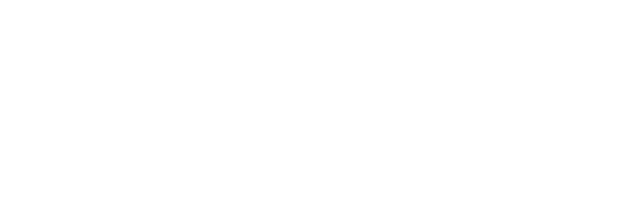
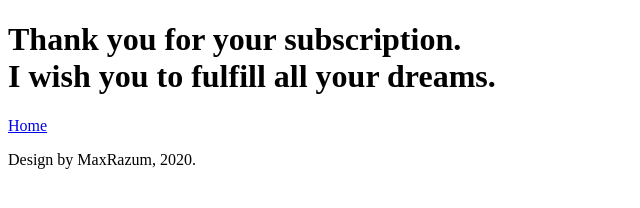
Before and after one commit to maxrazum/Project-1---Personal-Blog-Website, a plain HTML site: page pages/thank-you.html in a window 1280 px wide. Shown: the whole page, without its empty margins (0-640 px from the left). Drawn offline with Linux system fonts and the light colour scheme.

Commit message:
feat: Finished grateful message

```diff
--- a/pages/thank-you.html
+++ b/pages/thank-you.html
@@ -0,0 +1,35 @@
+<!DOCTYPE html>
+<html lang="en">
+
+<head>
+    <meta charset="UTF-8">
+    <meta name="viewport" content="width=device-width, initial-scale=1.0">
+    <!--google fonts added from https://fonts.google.com/specimen/Kanit?sidebar.open=true&preview.text=TRAVEL%20BLOG&preview.text_type=custom&selection.family=Kanit:ital,wght@0,200;0,400;0,700;1,200-->
+    <link href="https://fonts.googleapis.com/css2?family=Kanit:ital,wght@0,200;0,400;0,700;1,200&display=swap" rel="stylesheet">
+    <link href="../css/style.css" rel="stylesheet">
+    <title>Thank you</title>
+</head>
+
+<body>
+    <div class="thank-you-container">
+
+        <main class="blog">
+            <h1>Thank you for your subscription.<br>I wish you to fulfill all your dreams.</h1>
+        </main>
+
+        <nav class="blog">
+
+            <div class="home">
+                <a href="../index.html" class="link">Home</a>
+            </div>
+
+        </nav>
+
+        <footer class="blog">
+            <p>Design by MaxRazum, 2020.</p>
+        </footer>
+
+    </div>
+
+</body>
+</html>
```
Also changed, not shown: pages/post1.html (+1 -1 lines).
